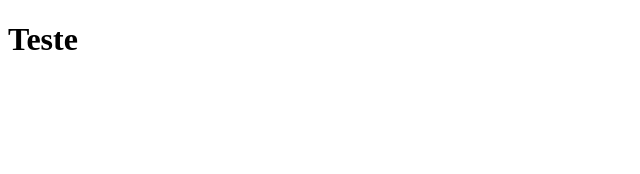
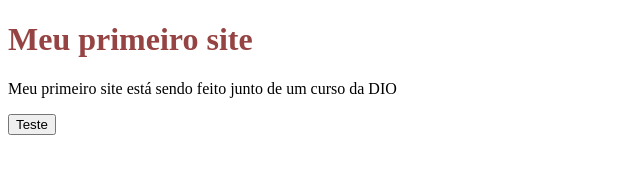
Before and after one commit to AnnaBea99/pokedex, a plain HTML site: page index.html in a window 1280 px wide. Shown: the whole page, without its empty margins (0-640 px from the left). Drawn offline with Linux system fonts and the light colour scheme.

Commit message:
basico de html

```diff
--- a/index.html
+++ b/index.html
@@ -6,10 +6,32 @@
     <meta http-equiv="X-UA-Compatible" content="IE=edge">
     <meta name="viewport" content="width=device-width, initial-scale=1.0">
     <title>Pokedex</title>
+
+    <style>
+        h1 {
+            color: rgb(149, 67, 67);
+        }
+    </style>
 </head>
 
 <body>
-    <h1>Teste</h1>
+
+    <h1>Meu primeiro site</h1>
+    <p>Meu primeiro site está sendo feito junto de um curso da DIO </p>
+
+    <button id="btnTeste" type="button">
+        Teste
+    </button>
+
+    <script>
+
+        const bntTeste = document.getElementById("btnTeste")
+        bntTeste.addEventListener("click", function () {
+            console.log('Clikcou no botão')
+        })
+
+    </script>
+
 </body>
 
 </html>
```
Also changed, not shown: package-lock.json (added).
